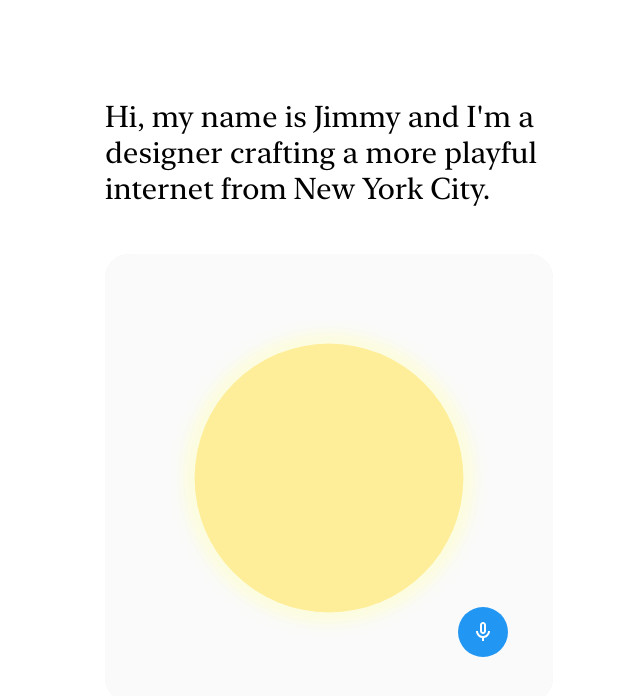
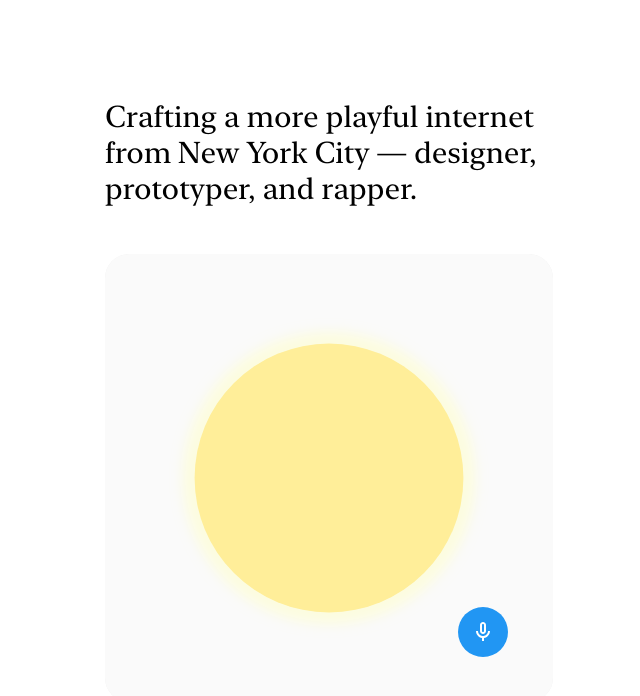
Before and after one commit to jivmy/kiln-labs, a React (Create React App) app: page / in a window 1280 px wide. Shown: the top 696 px of the page, without its empty margins (311-951 px from the left). Built offline with nearby package versions, Linux system fonts and the light colour scheme; a web font is replaced by a local one.

Commit message:
rapper tag

```diff
--- a/src/components/HomePage.js
+++ b/src/components/HomePage.js
@@ -8,7 +8,7 @@ const HomePage = () => {
         {/* Header Section */}
         <header className="w-full flex flex-col items-start gap-2">
           <p className="text-black text-3xl font-normal leading-9 font-sans">
-            Hi, my name is Jimmy and I'm a designer crafting a more playful internet from New York City.
+            Crafting a more playful internet from New York City — designer, prototyper, and rapper.
           </p>
         </header>
 
```
